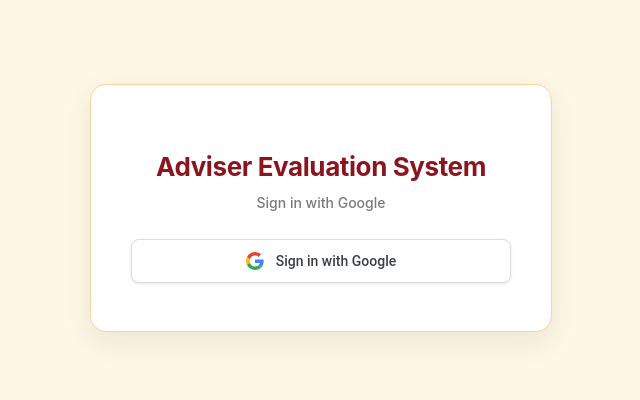
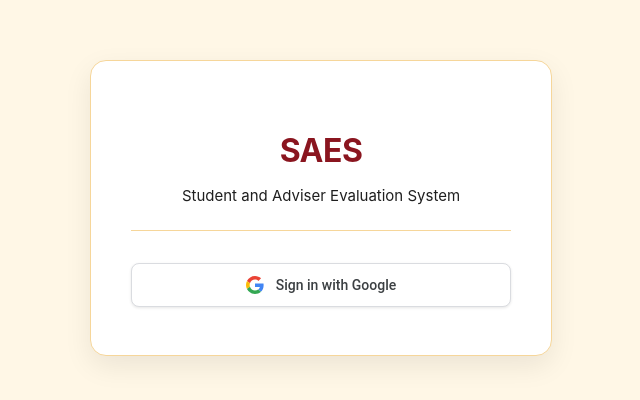
Before and after one commit to ICONicboites/deployment-caps2, a React (Create React App) app in the folder frontend/: page /login in a window 1280 px wide. Shown: the part 216-616 px from the top of the page, without its empty margins (319-959 px from the left). Built offline with nearby package versions, Linux system fonts and the light colour scheme.

Commit message:
modified login ui design and system name

```diff
--- a/frontend/src/pages/Login/Login.css
+++ b/frontend/src/pages/Login/Login.css
@@ -36,19 +36,31 @@
 /* Headings */
 .login-box h1 {
   color: var(--dtm-maroon);
-  font-size: 26px;
-  margin-bottom: 8px;
+  font-size: 32px;
+  margin-bottom: 4px;
   text-align: center;
   font-weight: 700;
-  letter-spacing: -0.4px;
+  letter-spacing: -0.5px;
+}
+
+.login-box h3 {
+  color: var(--dtm-text);
+  font-size: 15px;
+  margin-bottom: 32px;
+  text-align: center;
+  font-weight: 400;
+  line-height: 1.4;
+  padding-bottom: 24px;
+  border-bottom: 1px solid var(--dtm-border);
 }
 
 .login-box h2 {
-  color: var(--dtm-muted);
-  font-size: 14px;
-  margin-bottom: 28px;
+  color: var(--dtm-text);
+  font-size: 16px;
+  margin-bottom: 20px;
+  margin-top: 24px;
   text-align: center;
-  font-weight: 500;
+  font-weight: 600;
 }
 
 /* Form Group */
--- a/frontend/src/pages/Login/Login.js
+++ b/frontend/src/pages/Login/Login.js
@@ -113,8 +113,8 @@ function Login() {
   return (
     <div className="login-container">
       <div className="login-box">
-        <h1>Adviser Evaluation System</h1>
-        <h2>Sign in with Google</h2>
+        <h1>SAES</h1>
+        <h3>Student and Adviser Evaluation System</h3>
 
         {error && <div className="error-message">{error}</div>}
 
```
